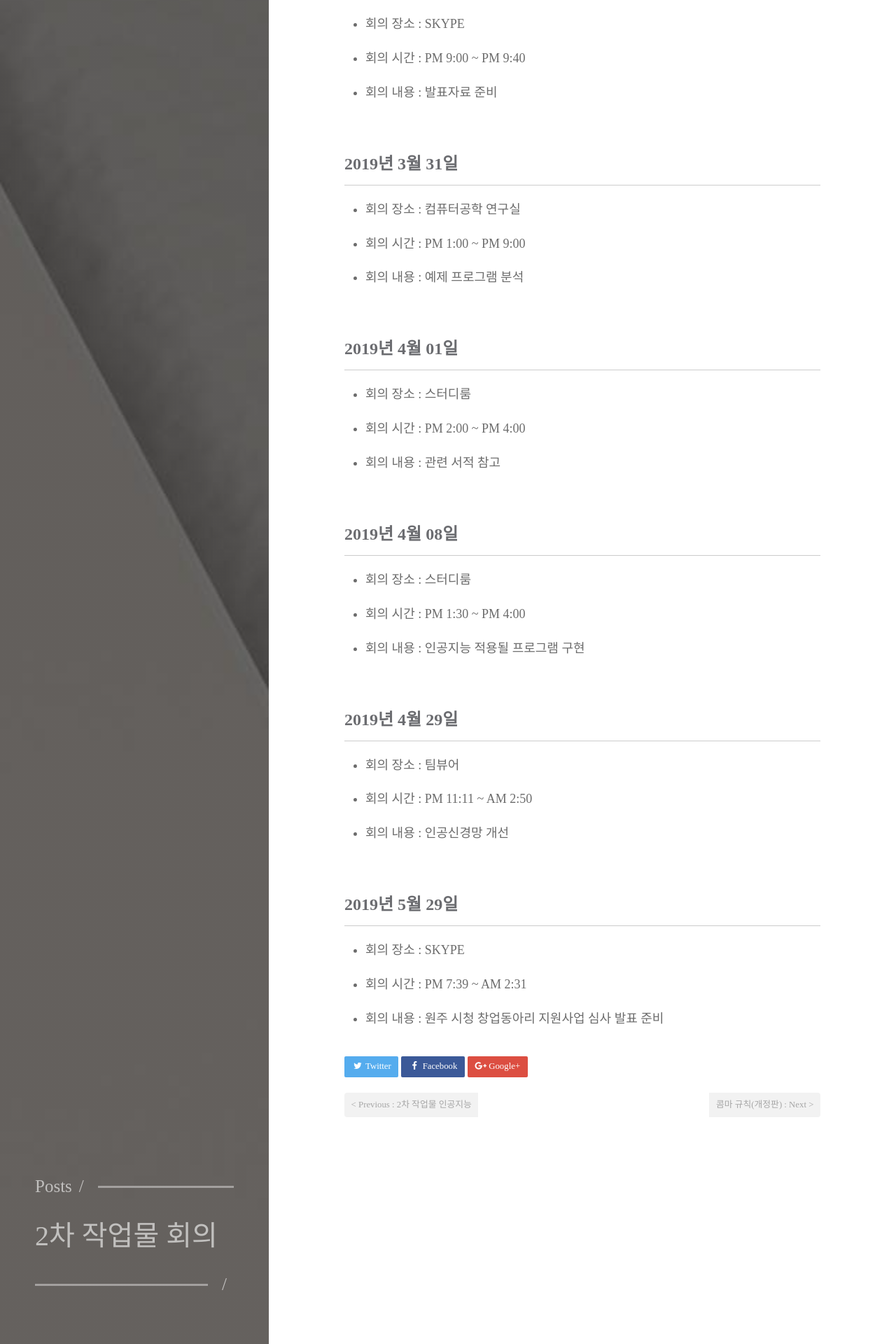
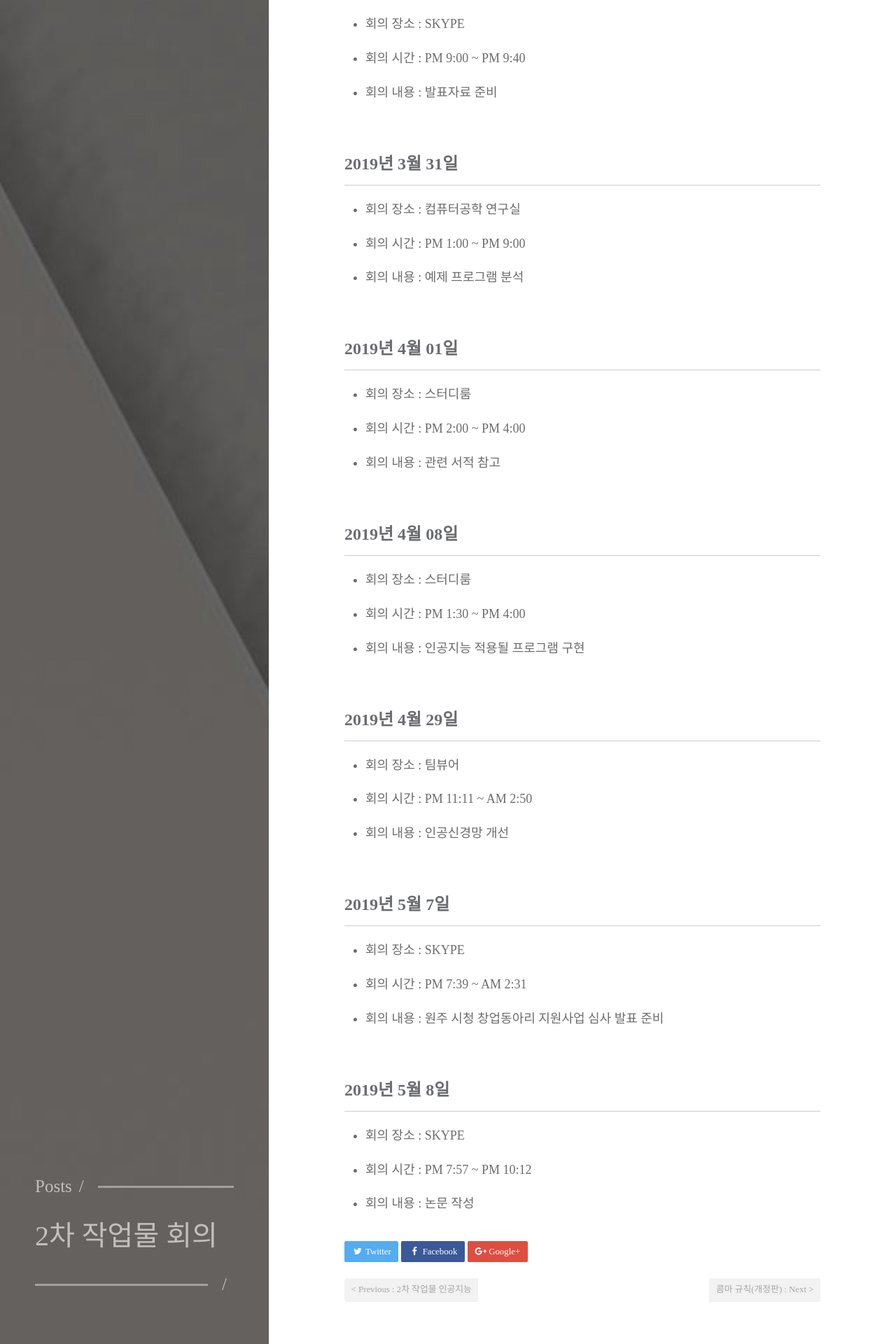
Before and after one commit to commadev/commadev.github.io, a Jekyll site: the page built from _posts/2019-01-28-2차 작업물 회의.md, in a window 1280 px wide. Shown: the part 2077-3997 px from the top of the page at 70% size. Built offline with Jekyll 4.4.1, drawn with Linux system fonts in a browser that asks for light colours; some web fonts are replaced.

Commit message:
[post] add content meeting

```diff
--- a/_config.yml
+++ b/_config.yml
@@ -6,7 +6,7 @@ logo: logo.png                                       # Site logo
 locale: ko_KR
 
 # img hosting
-jin5img: https://baealex.iptime.org/TeamProject/Comma/MY-WORK/images/
+jin5img: https://baealex.iptime.org/TeamProject/Comma/MY-WORK/images
 
 # Left Block Images
 background:
--- a/_posts/2019-01-28-2차 작업물 회의.md
+++ b/_posts/2019-01-28-2차 작업물 회의.md
@@ -100,8 +100,16 @@ excerpt: "인공지능 제작 중 회의 기록입니다."
 
 <br/>
 
-## 2019년 5월 29일
+## 2019년 5월 7일
 
 - 회의 장소 : SKYPE
 - 회의 시간 : PM 7:39 ~ AM 2:31
 - 회의 내용 : 원주 시청 창업동아리 지원사업 심사 발표 준비
+
+<br/>
+
+## 2019년 5월 8일
+
+- 회의 장소 : SKYPE
+- 회의 시간 : PM 7:57 ~ PM 10:12
+- 회의 내용 : 논문 작성
```
